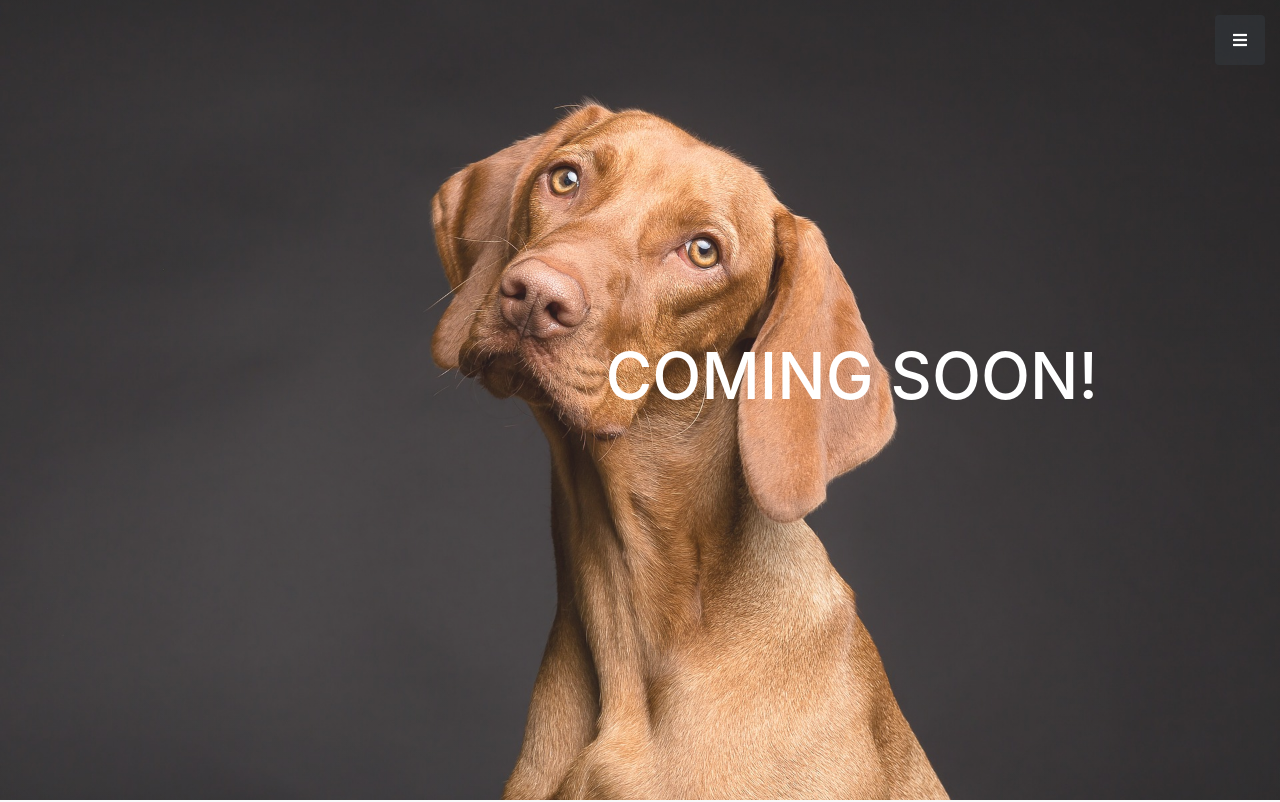
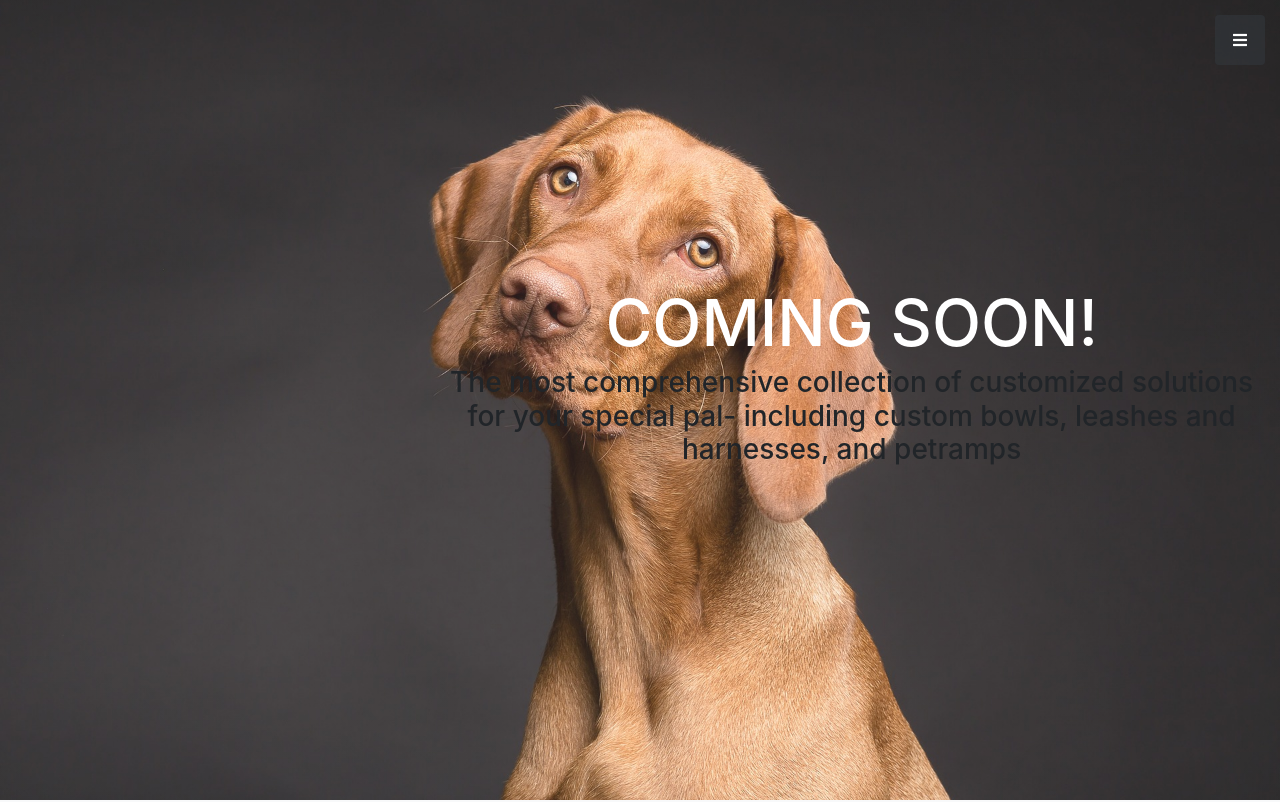
Before and after one commit to erik-pilgrim/barkwholesale, a website with bundled scripts: page index.html in a window 1280 px wide. Shown: the top 802 px of the page. Built offline with nearby package versions, Linux system fonts and the light colour scheme.

Commit message:
Update index.html

```diff
--- a/index.html
+++ b/index.html
@@ -45,7 +45,7 @@
     <div class="container text-center my-auto">
     <!--   <h1 class="mb-1">Bark! Wholesale</h1>-->
       <h2 class="mb-1">COMING SOON!</h2>
-      <h3 class="mb-5">
+      <h3 class="mb-5"> The most comprehensive collection of customized solutions for your special pal- including custom bowls, leashes and harnesses, and petramps
       </h3>
     </div>
     <div class="overlay"></div>
```
